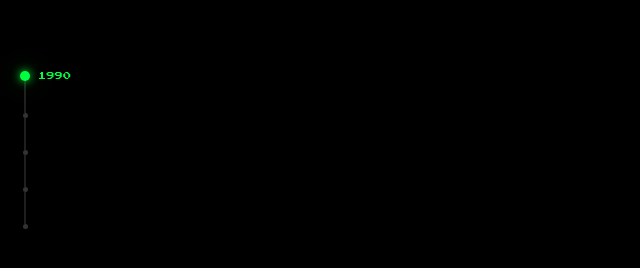
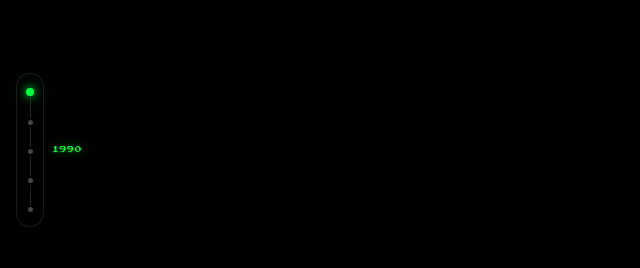
Before and after one commit to hapybeing/Internet-Story, a Next.js app: page / in a window 1280 px wide. Shown: the part 250-518 px from the top of the page, without its empty margins (0-640 px from the left). Built offline with nearby package versions, Linux system fonts and the light colour scheme.

Commit message:
Update DecadeProgress.jsx

```diff
--- a/components/engine/DecadeProgress.jsx
+++ b/components/engine/DecadeProgress.jsx
@@ -3,11 +3,11 @@
 import { useEffect, useState } from 'react'
 
 const ERAS = [
-  { id: 0, label: '1990s', year: '1990', color: '#00ff41' },
-  { id: 1, label: '2000s', year: '2000', color: '#4a9fd6' },
-  { id: 2, label: '2010s', year: '2010', color: '#ff6b35' },
-  { id: 3, label: '2020s', year: '2020', color: '#a78bfa' },
-  { id: 4, label: 'FUTURE', year: '2035', color: '#00d4ff' },
+  { id: 0, year: '1990', color: '#00ff41' },
+  { id: 1, year: '2000', color: '#4a9fd6' },
+  { id: 2, year: '2010', color: '#007AFF' },
+  { id: 3, year: '2020', color: '#a78bfa' },
+  { id: 4, year: '2035', color: '#00d4ff' },
 ]
 
 export default function DecadeProgress() {
@@ -19,14 +19,24 @@ export default function DecadeProgress() {
     return () => window.removeEventListener('era-change', onEraChange)
   }, [])
 
+  const active = ERAS[activeEra]
+
   return (
+    <>
       <div
         style={{
           position: 'fixed',
-        left: '20px',
+          left: '16px',
           top: '50%',
           transform: 'translateY(-50%)',
           zIndex: 200,
+          background: 'rgba(0,0,0,0.55)',
+          backdropFilter: 'blur(12px)',
+          WebkitBackdropFilter: 'blur(12px)',
+          border: '1px solid rgba(255,255,255,0.1)',
+          borderRadius: '20px',
+          padding: '14px 0',
+          width: '28px',
           display: 'flex',
           flexDirection: 'column',
           alignItems: 'center',
@@ -38,49 +48,61 @@ export default function DecadeProgress() {
           const isPast = i < activeEra
 
           return (
-          <div key={era.id} style={{ display: 'flex', flexDirection: 'column', alignItems: 'center' }}>
+            <div
+              key={era.id}
+              style={{ display: 'flex', flexDirection: 'column', alignItems: 'center' }}
+            >
               {i > 0 && (
                 <div
                   style={{
-                  width: '2px',
-                  height: '32px',
-                  background: isPast ? era.color : 'rgba(255,255,255,0.12)',
+                    width: '1px',
+                    height: '20px',
+                    background: isPast ? era.color : 'rgba(255,255,255,0.14)',
                     transition: 'background 0.6s ease',
+                    margin: '2px 0',
                   }}
                 />
               )}
-            <div style={{ position: 'relative', display: 'flex', alignItems: 'center' }}>
               <div
                 style={{
-                  width: isActive ? '10px' : '5px',
-                  height: isActive ? '10px' : '5px',
+                  width: isActive ? '8px' : '5px',
+                  height: isActive ? '8px' : '5px',
                   borderRadius: '50%',
-                  background: isActive ? era.color : isPast ? era.color : 'rgba(255,255,255,0.2)',
-                  boxShadow: isActive ? `0 0 10px ${era.color}, 0 0 24px ${era.color}60` : 'none',
+                  background: isActive
+                    ? era.color
+                    : isPast
+                    ? `${era.color}99`
+                    : 'rgba(200,200,200,0.35)',
+                  boxShadow: isActive
+                    ? `0 0 8px ${era.color}, 0 0 20px ${era.color}80`
+                    : 'none',
                   transition: 'all 0.4s ease',
-                  flexShrink: 0,
                 }}
               />
-              <div
-                style={{
-                  position: 'absolute',
-                  left: '18px',
-                  whiteSpace: 'nowrap',
-                  fontFamily: 'var(--font-press-start)',
-                  fontSize: '8px',
-                  color: era.color,
-                  opacity: isActive ? 1 : 0,
-                  transform: isActive ? 'translateX(0)' : 'translateX(-6px)',
-                  transition: 'all 0.4s ease',
-                  letterSpacing: '0.05em',
-                }}
-              >
-                {era.year}
-              </div>
-            </div>
             </div>
           )
         })}
       </div>
+
+      <div
+        style={{
+          position: 'fixed',
+          left: '52px',
+          top: '50%',
+          transform: 'translateY(-50%)',
+          zIndex: 200,
+          pointerEvents: 'none',
+          fontFamily: 'var(--font-press-start)',
+          fontSize: '7px',
+          color: active.color,
+          letterSpacing: '0.08em',
+          textShadow: `0 0 8px ${active.color}80`,
+          whiteSpace: 'nowrap',
+          transition: 'color 0.4s ease',
+        }}
+      >
+        {active.year}
+      </div>
+    </>
   )
 }
```
Lines whose indentation alone changed are shown as unchanged.
